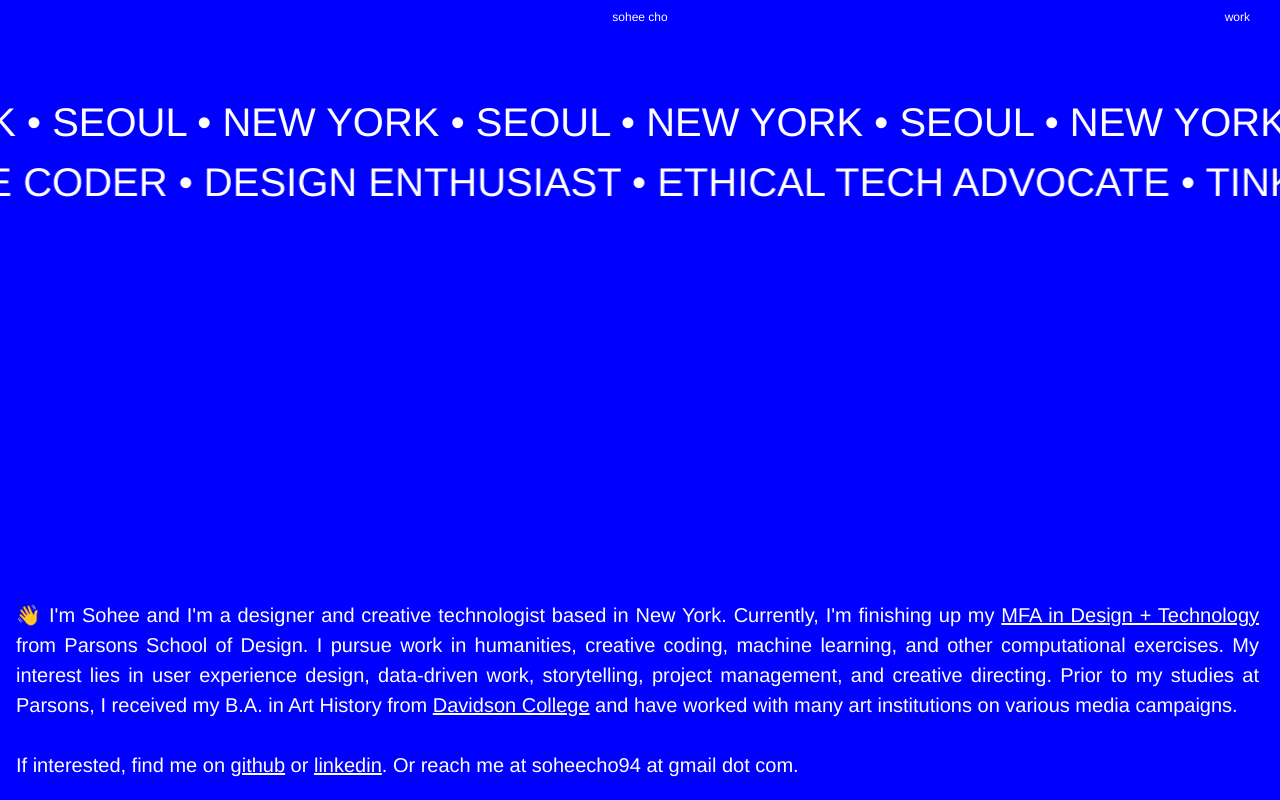
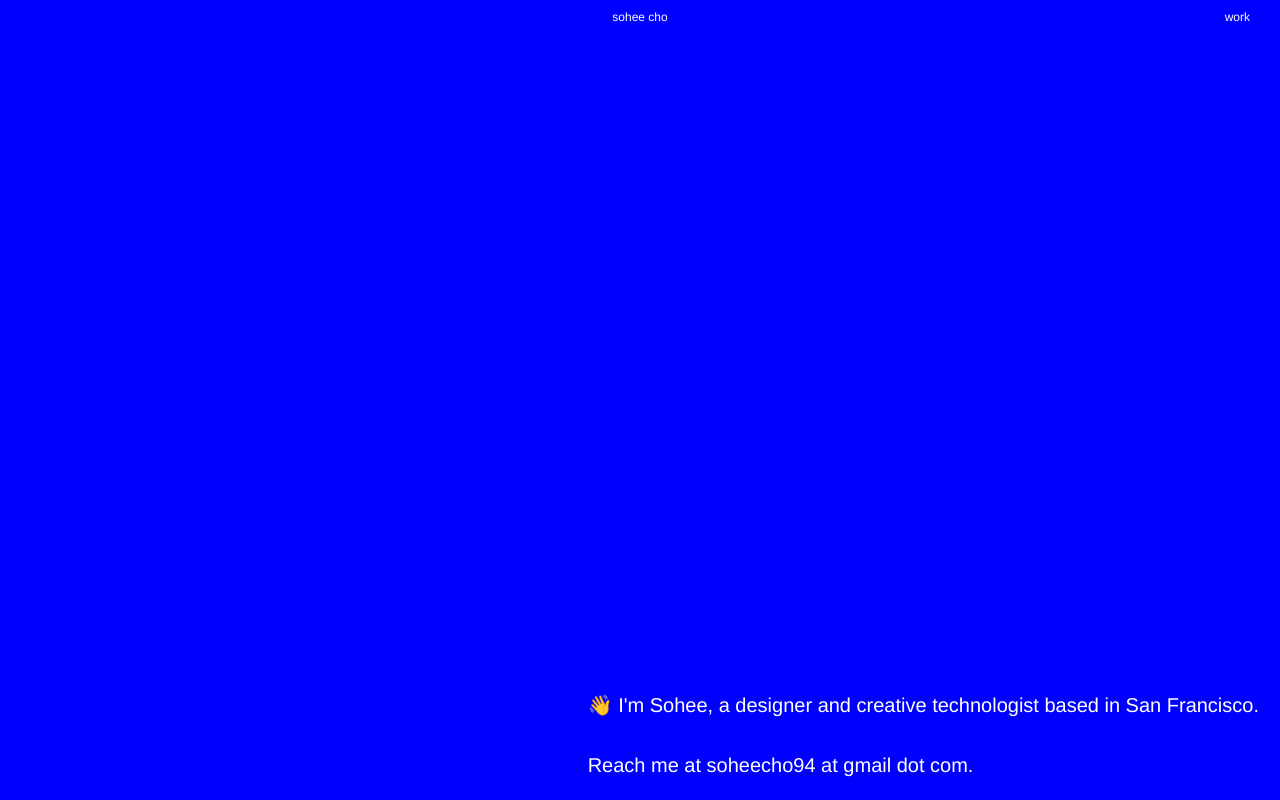
Before and after one commit to ssoheecho/portfolio, a plain HTML site: page about.html in a window 1280 px wide. Drawn offline with Linux system fonts and the light colour scheme.

Commit message:
change about

```diff
--- a/about.html
+++ b/about.html
@@ -52,7 +52,7 @@
         <!-- <a href="about.html">about</a> -->
       </div>
     </div>
-    <div class="marquee">
+    <!-- <div class="marquee">
       <div id="track-1">
         <div id="content-1">&nbsp; NEW YORK • SEOUL • NEW YORK • SEOUL • NEW YORK • SEOUL • NEW YORK • SEOUL • NEW YORK • SEOUL • NEW YORK • SEOUL • NEW YORK • SEOUL • NEW YORK • SEOUL • NEW YORK • SEOUL • NEW YORK • SEOUL • NEW YORK • SEOUL • NEW YORK • SEOUL • NEW YORK • SEOUL • NEW YORK • SEOUL • NEW YORK • SEOUL • NEW YORK • SEOUL • NEW YORK • SEOUL • NEW YORK • SEOUL • NEW YORK • SEOUL • NEW YORK • SEOUL • NEW YORK • SEOUL • NEW YORK • SEOUL</div>
       </div>
@@ -61,10 +61,10 @@
       <div id="track-2">
         <div id="content-2">&nbsp; CREATIVE CODER • DESIGN ENTHUSIAST • ETHICAL TECH ADVOCATE • TINKERER • DATA EXPLORER • CREATIVE CODER • DESIGN ENTHUSIAST • ETHICAL TECH ADVOCATE • TINKERER • DATA EXPLORER • CREATIVE CODER • DESIGN ENTHUSIAST • ETHICAL TECH ADVOCATE • TINKERER • DATA EXPLORER • CREATIVE CODER • DESIGN ENTHUSIAST • ETHICAL TECH ADVOCATE • TINKERER • DATA EXPLORER • CREATIVE CODER • DESIGN ENTHUSIAST • ETHICAL TECH ADVOCATE • TINKERER • DATA EXPLORER</div>
       </div>
-    </div>
+    </div> -->
     <div class="about">
-      <p id="about">👋 I'm Sohee and I'm a designer and creative technologist based in New York. Currently, I'm finishing up my <u><a href="//www.newschool.edu/parsons/mfa-design-technology/" target="_blank">MFA in Design + Technology</u></a> from Parsons School of Design. I pursue work in humanities, creative coding, machine learning, and other computational exercises. My interest lies in user experience design, data-driven work, storytelling, project management, and creative directing. Prior to my studies at Parsons, I received my B.A. in Art History from <u><a href="//www.davidson.edu/" target="_blank">Davidson College</a></u> and have worked with many art institutions on various media campaigns. <br><br>
-        If interested, find me on <u><a href="//github.com/ssoheecho" target="_blank">github</a></u> or <u><a href="//www.linkedin.com/in/sohee-cho94/" target="_blank">linkedin</a></u>. Or reach me at soheecho94 at gmail dot com.
+      <p id="about">👋 I'm Sohee, a designer and creative technologist based in San Francisco.<br><br>
+        Reach me at soheecho94 at gmail dot com.
       </p>
     </div>
   <!-- </div> -->
```
